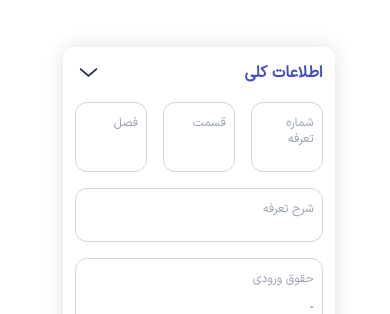
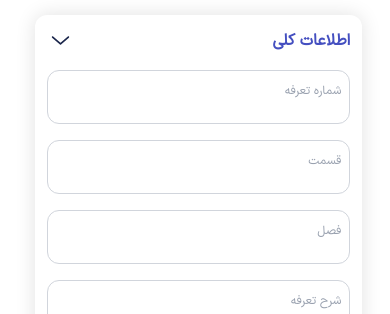
Before and after one commit to m-shahabzarei/imex-app, a Next.js app: page /panel/book/tariffs/1 in a window 390 px wide. Shown: the part 205-519 px from the top of the page. Built offline with nearby package versions, Linux system fonts and the light colour scheme; no server answers.

Commit message:
update tariffs page

```diff
--- a/app/panel/book/tariffs/[id]/page.tsx
+++ b/app/panel/book/tariffs/[id]/page.tsx
@@ -110,11 +110,11 @@ ${data1?.season?.description || "-"}
 
   return (
     <div
-      className="w-full max-md:flex max-md:flex-col max-md:items-center md:grid md:grid-cols-2 gap-8 md:gap-20 justify-center max-md:pt-12"
+      className="w-full max-md:flex max-md:flex-col max-md:items-center md:grid md:grid-cols-2 gap-8 md:gap-20 justify-center max-md:pt-4"
       dir="rtl"
     >
       {/* Right Column */}
-      <div className="md:w-[120%] w-[83%] flex flex-col gap-8">
+      <div className="md:w-[120%] w-full flex flex-col gap-8">
         {/* اطلاعات کلی */}
         <Accordion
           title="اطلاعات کلی"
@@ -123,7 +123,7 @@ ${data1?.season?.description || "-"}
           shareText={generalInfoText}
         >
           <div className="w-full mt-4">
-            <div className="flex gap-4">
+            <div className="flex max-md:flex-col gap-4">
               <InfoBox
                 variant="single"
                 label={"شماره تعرفه"}
@@ -212,7 +212,7 @@ ${data1?.season?.description || "-"}
                 </div>
               ) : (
                 <div className="animate-in fade-in duration-500">
-                  <div className="flex gap-3 mt-3">
+                  <div className="flex max-md:flex-col gap-3 mt-3">
                     <InfoBox
                       variant="single"
                       label="مجموع وزن(U)"
@@ -261,7 +261,7 @@ ${data1?.season?.description || "-"}
       </div>
 
       {/* Left Column */}
-      <div className="md:w-[80%] w-[83%] md:mr-20  flex flex-col gap-8">
+      <div className="md:w-[80%] w-full md:mr-20  flex flex-col gap-8">
         {/* یادداشت های فصل */}
         <Accordion
           title="یادداشت های فصل"
```
